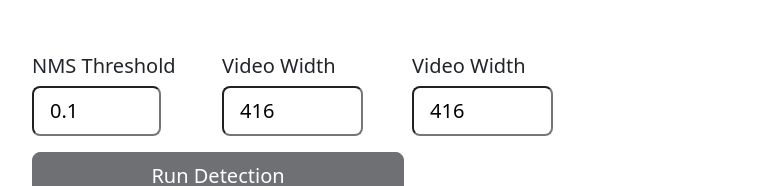
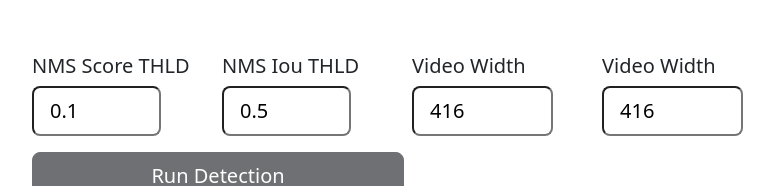
Before and after one commit to ronen-halevy/yolov3-tfjs-gui, a React (Create React App) app: page / in a window 1280 px wide. Shown: the part 436-622 px from the top of the page, without its empty margins (50-824 px from the left). Built offline with nearby package versions, Linux system fonts and the light colour scheme; no server answers; what @tensorflow/tfjs would draw is missing.

Commit message:
support nms threshokds

```diff
--- a/src/YoloV3.js
+++ b/src/YoloV3.js
@@ -22,18 +22,23 @@ export const YoloV3 = () => {
 	const yoloPredictor = useRef(null);
 	const videoRender = useRef(null);
 	const video = useRef(null);
+	// refs affect changes during animation:
+	const nmsScoreTHRRef = useRef(configData.nmsScoreThreshold);
+	const nmsIouTHRRef = useRef(configData.nmsIouThreshold);
 
 	const [listModels, setListModels] = useState(configData.models);
 
 	// States:
 	const [selectedFile, setSelectedFile] = useState('');
-	const [selectedVidFile, setSelectedVidFile] = useState('');
+	// const [selectedVidFile, setSelectedVidFile] = useState('');
 	const [selectedModel, setSelectedModel] = useState('');
 	const [modelLoadedMessage, setModelLoadedMessage] =
 		useState('No Model Loaded!');
 	const [isModelLoadSpinner, setIsModelLoadSpinner] = useState(false);
 	const [isModelLoaded, setIsModelLoaded] = useState(false);
-	const [nmsThresh, setNmsThresh] = useState(configData.nmsScoreThreshold);
+	const [nmsScoreTHR, setNmsScoreTHR] = useState(configData.nmsScoreThreshold);
+	const [nmsIouTHR, setNmsIouTHR] = useState(configData.nmsIouThreshold);
+
 	const [showVideoControl, setShowVideoControl] = useState(true);
 	const [canvasWidth, setCanvasWidth] = useState(416);
 	const [canvasHeight, setCanvasHeight] = useState(416);
@@ -42,7 +47,11 @@ export const YoloV3 = () => {
 
 	const animationControl = () => {
 		var id = window.requestAnimationFrame(function () {
-			yoloPredictor.current.detectFrameVideo(video.current);
+			yoloPredictor.current.detectFrameVideo(
+				video.current,
+				nmsIouTHRRef.current,
+				nmsScoreTHRRef.current
+			);
 		});
 		if (video.current.currentTime >= video.current.duration) {
 			cancelAnimationFrame(id);
@@ -172,6 +181,8 @@ export const YoloV3 = () => {
 	}, []);
 
 	const runVideo = (selectedFile) => {
+		setShowVideoControl(true);
+
 		var URL = window.URL || window.webkitURL;
 		var fileURL = URL.createObjectURL(selectedFile);
 		video.current.src = fileURL;
@@ -185,7 +196,11 @@ export const YoloV3 = () => {
 			setDurationOfVideo(video.current.duration);
 			retrieveGetDurationOfVideo()();
 			yoloPredictor.current.setAnimationCallback(animationControl);
-			yoloPredictor.current.detectFrameVideo(video.current);
+			yoloPredictor.current.detectFrameVideo(
+				video.current,
+				nmsIouTHR,
+				nmsScoreTHR
+			);
 		});
 	};
 
@@ -197,7 +212,11 @@ export const YoloV3 = () => {
 			imageFrame.src = contents;
 		});
 		imageFrame.addEventListener('load', async () => {
-			yoloPredictor.current.detectFrameVideo(imageFrame);
+			yoloPredictor.current.detectFrameVideo(
+				imageFrame,
+				nmsIouTHR,
+				nmsScoreTHR
+			);
 		});
 	};
 
@@ -207,7 +226,7 @@ export const YoloV3 = () => {
 				URL.createObjectURL(selectedFile);
 				runImage(selectedFile);
 			} else {
-				setSelectedVidFile(selectedFile);
+				// setSelectedVidFile(selectedFile);
 				runVideo(selectedFile);
 			}
 		}
@@ -238,12 +257,24 @@ export const YoloV3 = () => {
 		setIsModelLoaded(true);
 	};
 
-	const onChangeNmsThresh = (event) => {
+	const onChangeNmsScoreTHR = (event) => {
 		console.log(event.target.value);
 		if ((event.target.value <= 1) & (event.target.value >= 0)) {
-			setNmsThresh(event.target.value);
+			// refs affect changes during animation:
+			nmsScoreTHRRef.current = event.target.value;
+
+			setNmsScoreTHR(event.target.value);
 		}
 	};
+	const onChangeNmsIouTHR = (event) => {
+		console.log(event.target.value);
+		if ((event.target.value <= 1) & (event.target.value >= 0)) {
+			// refs affect changes during animation:
+			nmsIouTHRRef.current = event.target.value;
+			setNmsIouTHR(event.target.value);
+		}
+	};
+
 	const onChangeVideoWidth = (event) => {
 		setCanvasWidth(event.target.value);
 	};
@@ -322,7 +353,7 @@ export const YoloV3 = () => {
 					<div className='row'>
 						<div className='col-2'>
 							<div className='col'>
-								<label className=' h5 '>NMS Threshold</label>
+								<label className=' h5 '>NMS Score THLD</label>
 							</div>
 							<div className='col'>
 								<input
@@ -331,8 +362,24 @@ export const YoloV3 = () => {
 									min='0'
 									max='1'
 									step='0.1'
-									value={nmsThresh}
-									onChange={onChangeNmsThresh}
+									value={nmsScoreTHR}
+									onChange={onChangeNmsScoreTHR}
+								/>
+							</div>
+						</div>
+						<div className='col-2'>
+							<div className='col'>
+								<label className=' h5 '>NMS Iou THLD</label>
+							</div>
+							<div className='col'>
+								<input
+									className='form-select-lg'
+									type='number'
+									min='0'
+									max='1'
+									step='0.1'
+									value={nmsIouTHR}
+									onChange={onChangeNmsIouTHR}
 								/>
 							</div>
 						</div>
```
